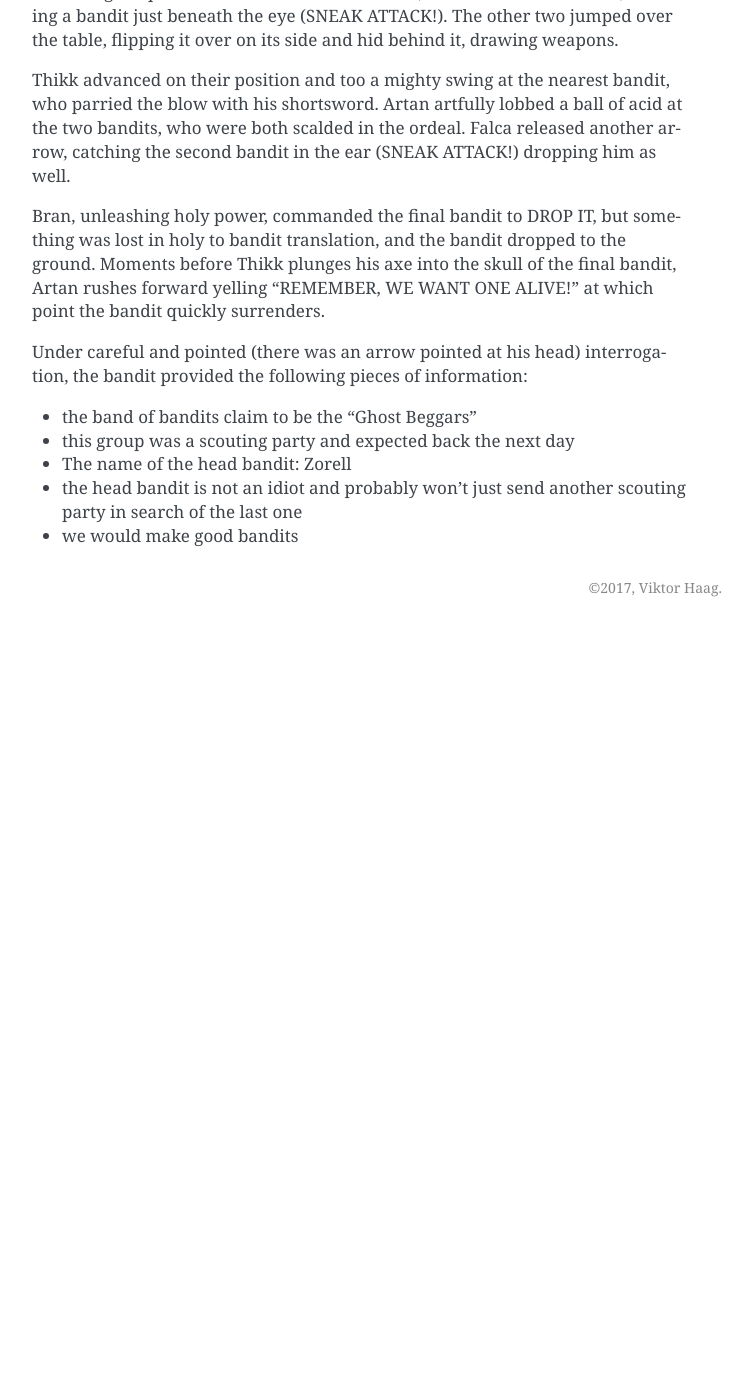
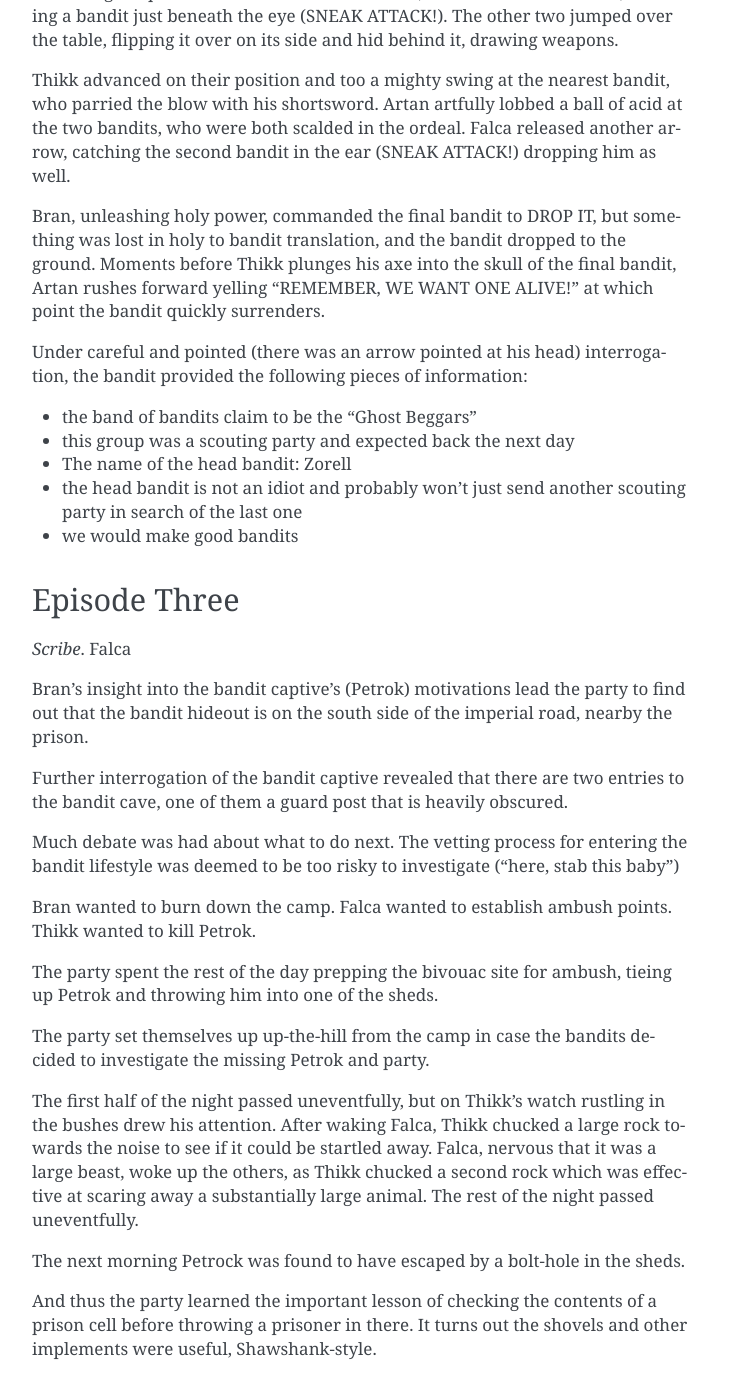
Before and after one commit to ViktorHaag/eagle-pass, a Sphinx documentation site: the page built from source/adventures/oakbluffbandits.rst, in a window 1280 px wide and 1400 px high, scrolled down 2886 px. Shown: the whole window, without its empty margins (388-1140 px from the left). Built offline with Sphinx 7.4.7, drawn with Linux system fonts in a browser that asks for light colours; before the commit the page ends 3513 px from its top, so only the background shows below that; some of the changed text lies outside the part shown.

Commit message:
add ep 4 for bandit investigator adventure

```diff
--- a/source/adventures/oakbluffbandits.rst
+++ b/source/adventures/oakbluffbandits.rst
@@ -164,3 +164,41 @@ interrogation, the bandit provided the following pieces of information:
   party in search of the last one
 
 * we would make good bandits
+
+
+Episode Three
+-------------
+*Scribe*. Falca
+
+Bran's insight into the bandit captive's (Petrok) motivations lead the party to
+find out that the bandit hideout is on the south side of the imperial road,
+nearby the prison.
+
+Further interrogation of the bandit captive revealed that there are two entries
+to the bandit cave, one of them a guard post that is heavily obscured.
+
+Much debate was had about what to do next.  The vetting process for entering
+the bandit lifestyle was deemed to be too risky to investigate ("here, stab
+this baby")
+
+Bran wanted to burn down the camp.  Falca wanted to establish ambush points.
+Thikk wanted to kill Petrok.
+
+The party spent the rest of the day prepping the bivouac site for ambush,
+tieing up Petrok and throwing him into one of the sheds.
+
+The party set themselves up up-the-hill from the camp in case the bandits
+decided to investigate the missing Petrok and party.
+
+The first half of the night passed uneventfully, but on Thikk's watch rustling
+in the bushes drew his attention.  After waking Falca, Thikk chucked a large
+rock towards the noise to see if it could be startled away.  Falca, nervous
+that it was a large beast, woke up the others, as Thikk chucked a second rock
+which was effective at scaring away a substantially large animal.  The rest of
+the night passed uneventfully.
+
+The next morning Petrock was found to have escaped by a bolt-hole in the sheds.
+
+And thus the party learned the important lesson of checking the contents of a
+prison cell before throwing a prisoner in there.  It turns out the shovels and
+other implements were useful, Shawshank-style.
```
Also changed, not shown: other parts of source/adventures/oakbluffbandits.rst (+1 -1 lines).
